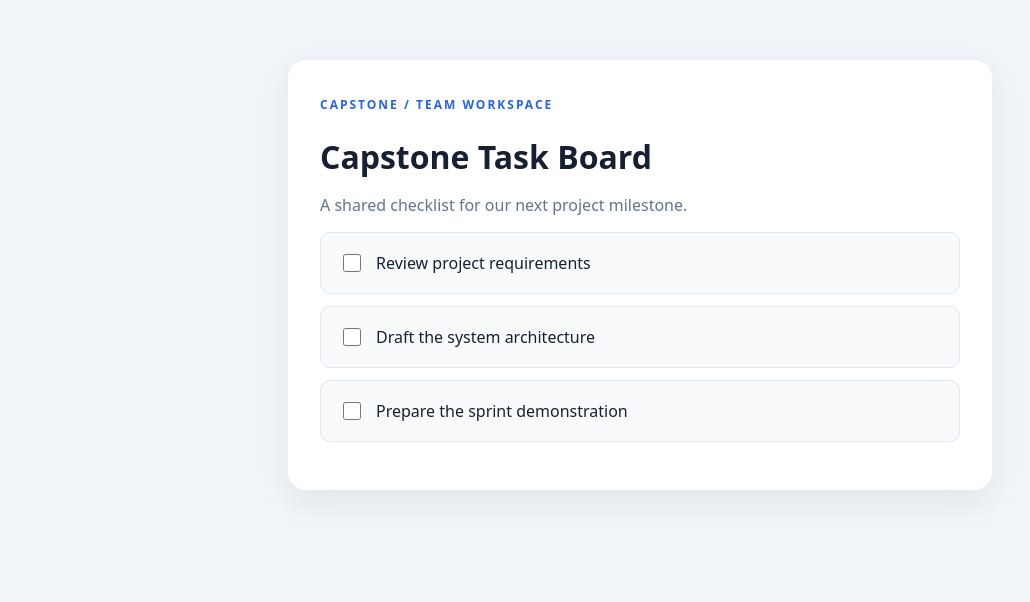
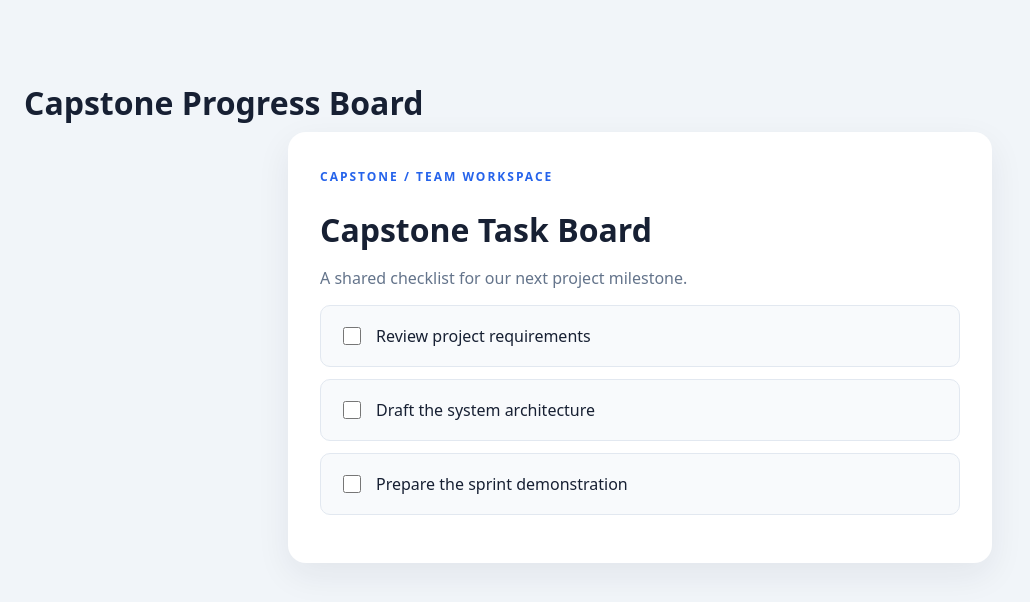
Before and after one commit to elirick2022/git-competency-demo, a plain HTML site: page index.html in a window 1280 px wide. Shown: the whole page, without its empty margins (0-1030 px from the left). Drawn offline with Linux system fonts and the light colour scheme.

Commit message:
Rename heading to Capstone Progress Board

```diff
--- a/index.html
+++ b/index.html
@@ -3,7 +3,7 @@
 <head>
   <meta charset="UTF-8">
   <meta name="viewport" content="width=device-width, initial-scale=1">
-  <title>Capstone Task Board</title>
+  <h1>Capstone Progress Board</h1>
   <style>
     body {
       margin: 0;
```
